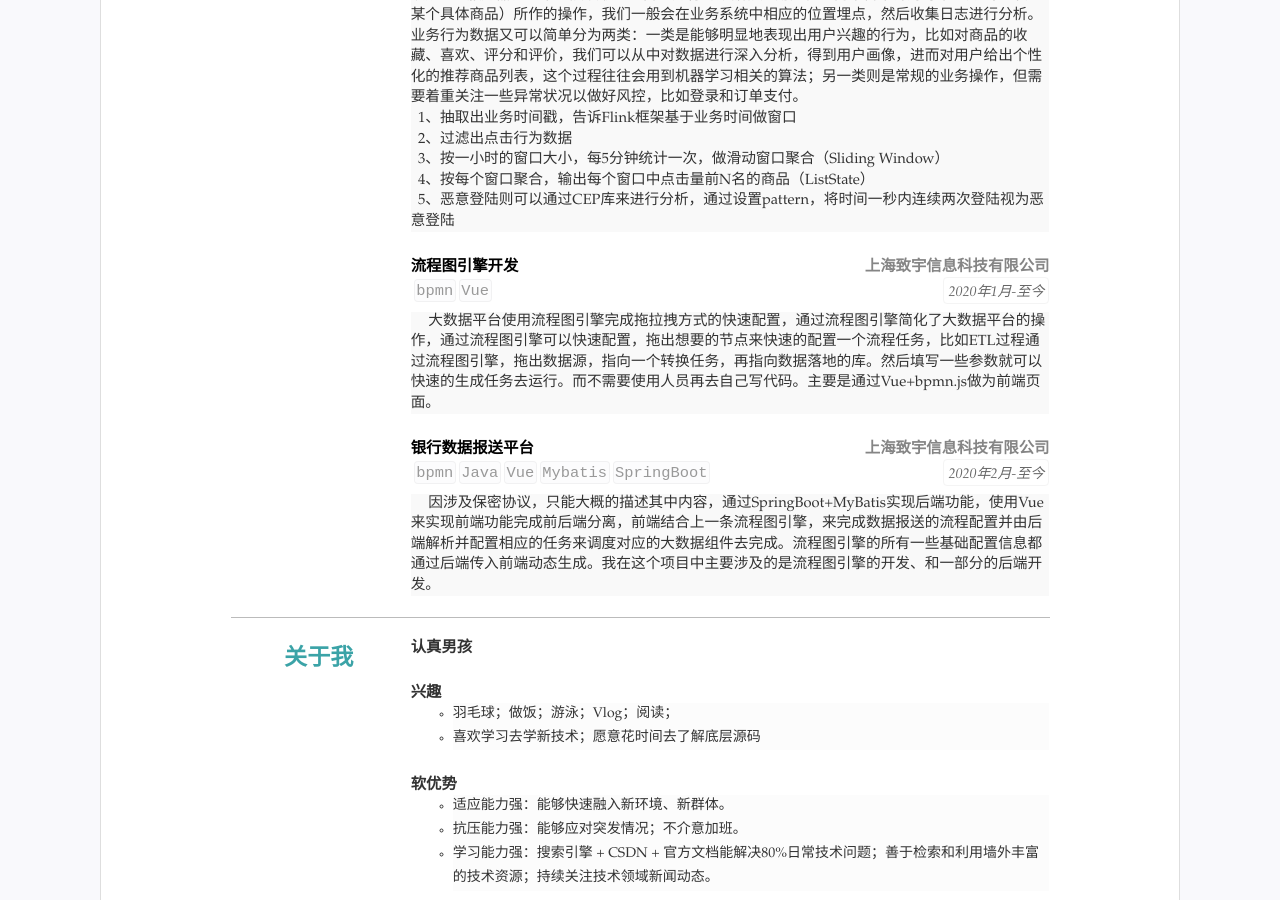
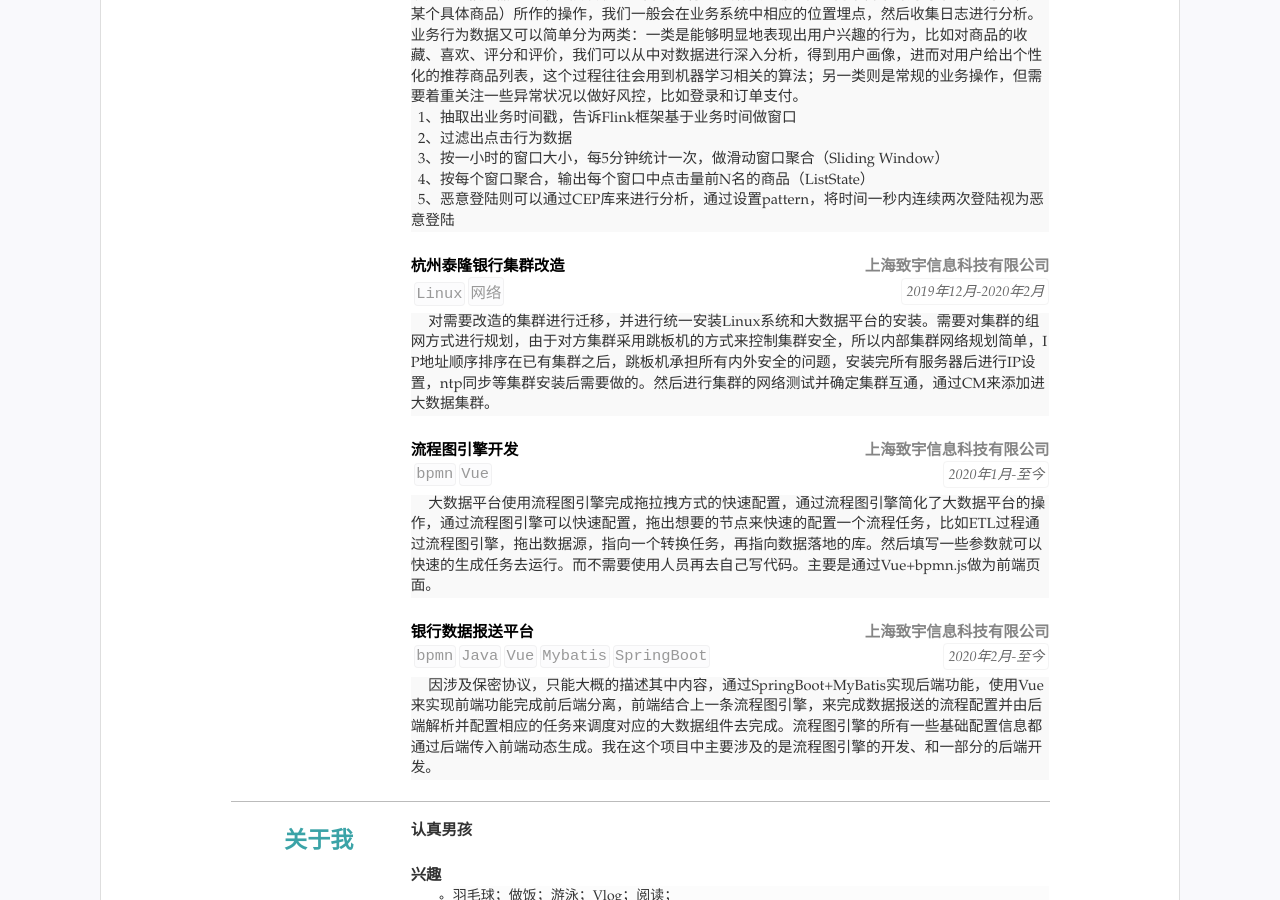
Before and after one commit to llluno/resume, a Jekyll site: the page built from index.html, in a window 1280 px wide and 900 px high, scrolled down 1266 px. Built offline with Jekyll 4.4.1, drawn with Linux system fonts in a browser that asks for light colours.

Commit message:
Update resume.yml

```diff
--- a/_data/resume.yml
+++ b/_data/resume.yml
@@ -121,6 +121,14 @@ main: #简历主要内容，
         detail: 用户行为数据多样，整体可以分为用户行为习惯数据和业务行为数据两大类。用户的行为习惯数据包括了用户的登录方式、上线的时间点及时长、点击和浏览页面、页面停留时间以及页面跳转等等，我们可以从中进行流量统计和热门商品的统计，也可以深入挖掘用户的特征；这些数据往往可以从web服务器日志中直接读取到。而业务行为数据就是用户在电商平台中针对每个业务（通常是某个具体商品）所作的操作，我们一般会在业务系统中相应的位置埋点，然后收集日志进行分析。业务行为数据又可以简单分为两类：一类是能够明显地表现出用户兴趣的行为，比如对商品的收藏、喜欢、评分和评价，我们可以从中对数据进行深入分析，得到用户画像，进而对用户给出个性化的推荐商品列表，这个过程往往会用到机器学习相关的算法；另一类则是常规的业务操作，但需要着重关注一些异常状况以做好风控，比如登录和订单支付。<br>&nbsp;&nbsp;1、抽取出业务时间戳，告诉Flink框架基于业务时间做窗口<br>&nbsp;&nbsp;2、过滤出点击行为数据<br>&nbsp;&nbsp;3、按一小时的窗口大小，每5分钟统计一次，做滑动窗口聚合（Sliding Window）<br>&nbsp;&nbsp;4、按每个窗口聚合，输出每个窗口中点击量前N名的商品（ListState）<br>&nbsp;&nbsp;5、恶意登陆则可以通过CEP库来进行分析，通过设置pattern，将时间一秒内连续两次登陆视为恶意登陆
         sub: 自我学习项目
 
+      - title: 杭州泰隆银行集群改造
+        duration: 2019年12月-2020年2月
+        tags:
+          - Linux
+          - 网络
+        detail: 对需要改造的集群进行迁移，并进行统一安装Linux系统和大数据平台的安装。需要对集群的组网方式进行规划，由于对方集群采用跳板机的方式来控制集群安全，所以内部集群网络规划简单，IP地址顺序排序在已有集群之后，跳板机承担所有内外安全的问题，安装完所有服务器后进行IP设置，ntp同步等集群安装后需要做的。然后进行集群的网络测试并确定集群互通，通过CM来添加进大数据集群。
+        sub: 上海致宇信息科技有限公司
+
       - title: 流程图引擎开发
         duration: 2020年1月-至今
         tags:
```
